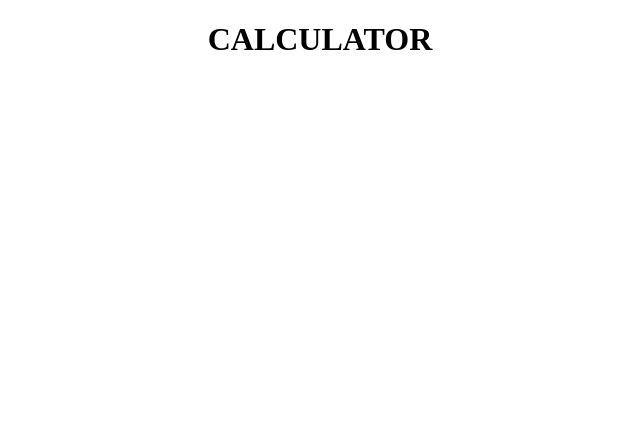
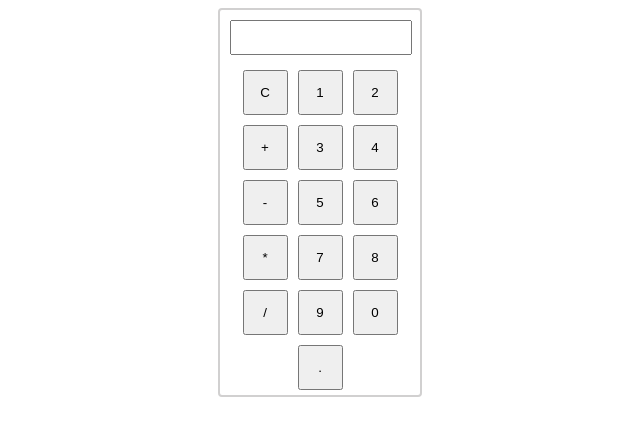
Before and after one commit to dg-codingbapunu/first-react-code, a React (Vite) app in the folder project/calculator/: page / in a window 1280 px wide. Shown: the top 436 px of the page, without its empty margins (320-960 px from the left). Built offline with nearby package versions, Linux system fonts and the light colour scheme.

Commit message:
calculator ui using react

```diff
--- a/project/calculator/src/App.jsx
+++ b/project/calculator/src/App.jsx
@@ -1,7 +1,14 @@
+import Display from "./component/Display";
+import ButtonContainer from "./component/ButtonContainer";
+import styles from "./App.module.css";
+
 function App() {
   return (
     <center>
-      <h1>CALCULATOR</h1>
+      <div className={styles.calculator}>
+        <Display></Display>
+        <ButtonContainer></ButtonContainer>
+      </div>
     </center>
   );
 }
--- /dev/null
+++ b/project/calculator/src/App.module.css
@@ -0,0 +1,11 @@
+.calculator {
+  border: 2px solid rgb(209, 208, 208);
+  width: 200px;
+  border-radius: 4px;
+}
+
+.button {
+  margin: 5px;
+  width: 45px;
+  height: 45px;
+}
--- /dev/null
+++ b/project/calculator/src/component/ButtonContainer.jsx
@@ -0,0 +1,30 @@
+import styles from "./ButtonContainer.module.css";
+let ButtonContainer = () => {
+  const buttonNames = [
+    "C",
+    "1",
+    "2",
+    "+",
+    "3",
+    "4",
+    "-",
+    "5",
+    "6",
+    "*",
+    "7",
+    "8",
+    "/",
+    "9",
+    "0",
+    ".",
+  ];
+
+  return (
+    <div className={styles.buttonsContainer}>
+      {buttonNames.map((buttonName) => (
+        <button className={styles.button}>{buttonName}</button>
+      ))}
+    </div>
+  );
+};
+export default ButtonContainer;
--- /dev/null
+++ b/project/calculator/src/component/ButtonContainer.module.css
@@ -0,0 +1,11 @@
+.buttonsContainer {
+  display: flex;
+  justify-content: center;
+  flex-wrap: wrap;
+}
+
+.button {
+  margin: 5px;
+  width: 45px;
+  height: 45px;
+}
--- /dev/null
+++ b/project/calculator/src/component/Display.jsx
@@ -0,0 +1,5 @@
+import styles from "./Display.module.css";
+let Display = () => {
+  return <input className={styles.display} type="text" />;
+};
+export default Display;
--- /dev/null
+++ b/project/calculator/src/component/Display.module.css
@@ -0,0 +1,5 @@
+.display {
+  margin: 10px;
+  width: 174px;
+  font-size: 25px;
+}
```
Also changed, not shown: project/calculator/src/App.css (deleted).
